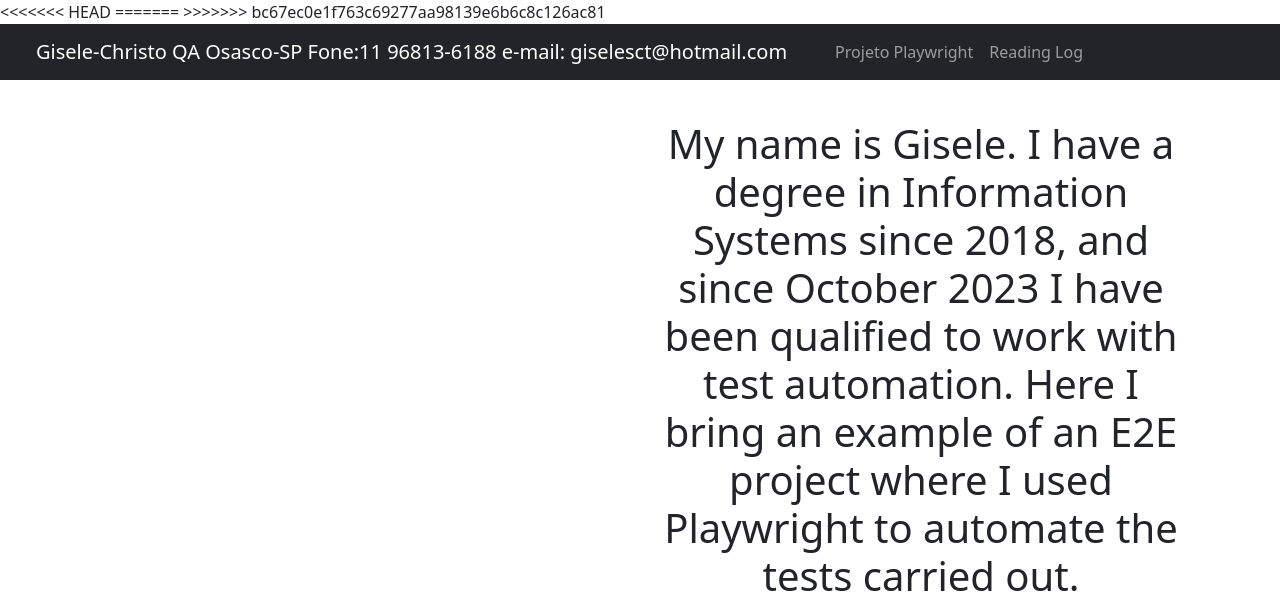
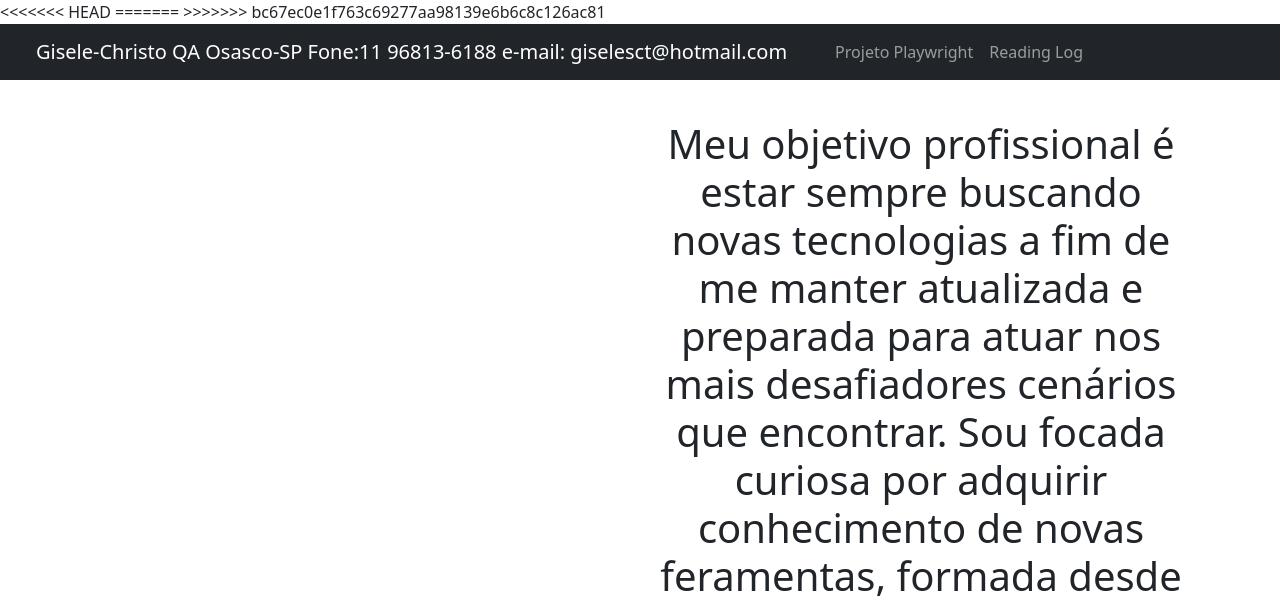
Before and after one commit to Giselesct/Giselesct.github.io, a website: page index.html in a window 1280 px wide. Shown: the top 608 px of the page. Drawn offline with nearby package versions, Linux system fonts and the light colour scheme.

Commit message:
apresentação pessoal

```diff
--- a/index.html
+++ b/index.html
@@ -49,9 +49,10 @@
                 </div>
                 <div class="col-lg mx-2 align-self-center">
                     <div class="my-3">
-                        <h1 class="text-center">My name is Gisele. I have a degree in Information Systems since 2018,
-                             and since October 2023 I have been qualified to work with test automation.
-                             Here I bring an example of an E2E project where I used Playwright to automate the tests carried out.
+                        <h1 class="text-center">
+                            Meu objetivo profissional é estar sempre buscando novas tecnologias a fim de me manter atualizada e preparada para
+                            atuar nos mais desafiadores cenários que encontrar. Sou focada curiosa por adquirir conhecimento de novas feramentas, formada desde 2018 em Sistemas de Informação.
+                            Pretendo colocar em pratica meus conhecimentos onde estiver atuando para colaborar com o crescimento da empresa e compartilhar com meus colegas de equipe sempre que possivel.
 
                         </p>
                     </div>
```
